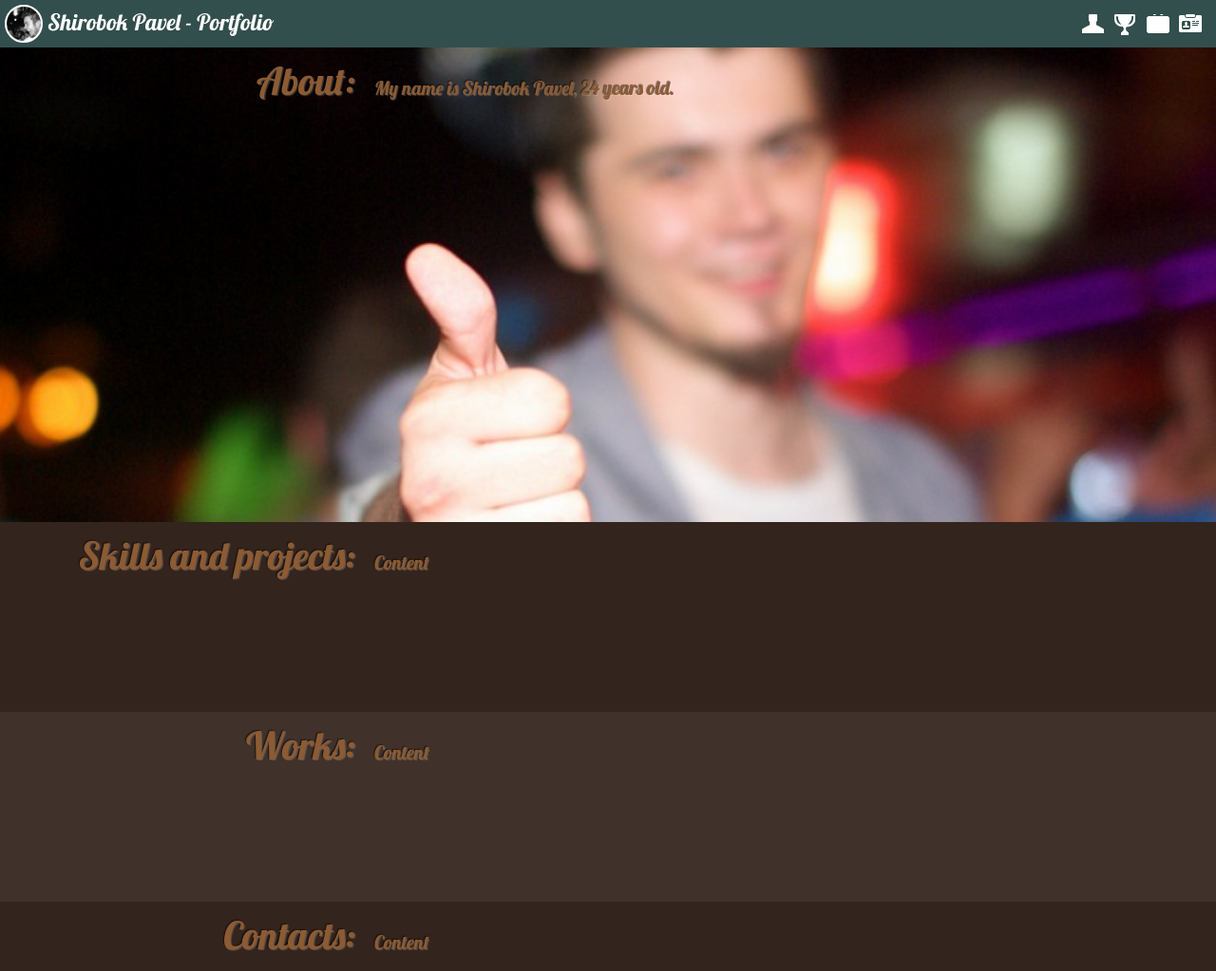
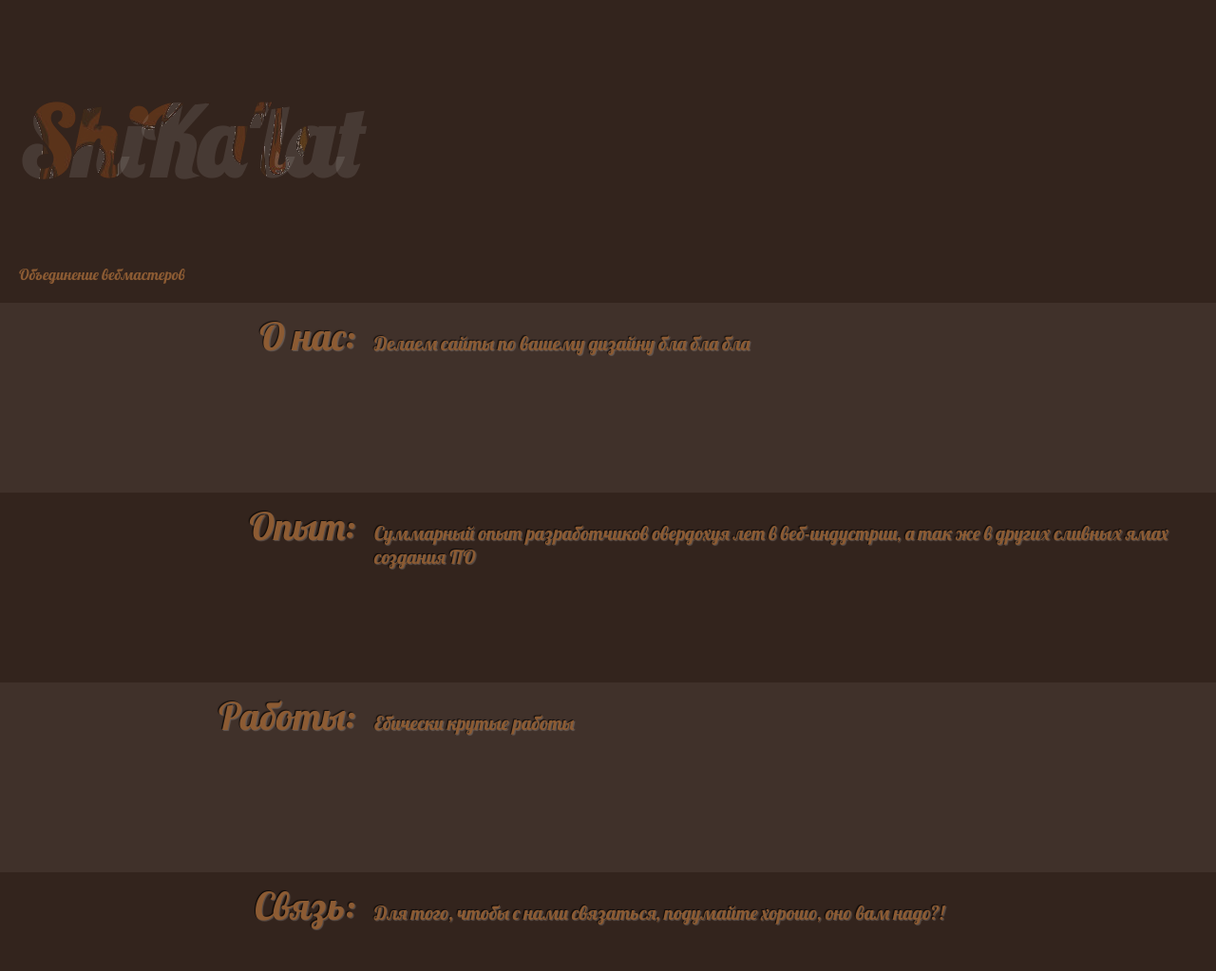
Before and after one commit to pavel-shirobok/weblabs, a plain HTML site: page shikalat/index.html in a window 1280 px wide. Shown: the top 1023 px of the page at 95% size. Drawn offline with Linux system fonts and the light colour scheme.

Commit message:
some choko-shit

```diff
--- a/shikalat/css/portfolio-all.css
+++ b/shikalat/css/portfolio-all.css
@@ -1,26 +1,45 @@
 @media all{
-	.menu{
-		position: fixed;
-		background: #324F4D;
-	}
-
-	.content-block{
+	.content-block, .site-header{
 		display: inline-table;
 		width: 100%;
 		min-height: 200px;
 	}
 
-	div[class^='content-']:nth-of-type(odd){background: #33241D;}
-	div[class^='content-']:nth-of-type(even){background: #40312A;}
+	.site-header{
+		background: #33241D;
+		padding: 20px;
+		box-sizing: border-box;
 
-	.about{
-		height: 500px;
 	}
+
+	.studio-name{
+		/*text-shadow:  1.1px 1.1px 1px rgba(255, 255, 255, 0.2),
+					 -1.1px -1.1px 1px rgba(0, 0, 0, 0.7);*/
+		background-image: url(../img/choko.png);
+		-webkit-background-clip: text;
+		color:rgba(255, 255, 255, 0.1);
+
+/*text-shadow: 0px 1px 0.1px rgba(255, 255, 255, 0.1);
+background-image: url(../img/choko.png);
+background-color: #8C5B33;
+-webkit-background-clip: text;
+-webkit-background-clip: text;
+color: rgba(255, 255, 255, 0);
+background-position-y: -100px;
+-webkit-transition: all 2s ease;
+background-repeat: no-repeat;*/
+
+	}
+
+
+	.content-block:nth-of-type(odd){background: #33241D;}
+	.content-block:nth-of-type(even){background: #40312A;}
 
 	.header, .content{
 		padding: 10px;
 		box-sizing: border-box;
-		text-shadow: 1.1px 1.1px 1px rgba(255, 255, 255, 0.2), -1.1px -1.1px 1px rgba(0, 0, 0, 0.5);
+		text-shadow:  1.1px 1.1px 1px rgba(255, 255, 255, 0.2),
+					 -1.1px -1.1px 1px rgba(0, 0, 0, 0.7);
 	}
 
 	.header{
@@ -31,69 +50,4 @@
 	.content{
 		font-size: 20px;
 	}
-
-	.avatar{
-		width: 40px;
-		height: 40px;
-		box-sizing: border-box;
-		border-radius: 40px;
-		background-image: url(../img/avatar.jpg);
-		background-size: cover;
-		border-color: white;
-		border-width: 2px;
-		border-style: solid;
-		margin: 5px;
-		float: left;
-	}
-
-	.site-name{
-		margin-top: 8px;
-		font-size: 24px !important;
-		color: white !important;
-		float: left;
-	}
-
-	.menu-list{
-		display: inline-block;
-		text-align: right;
-		margin-top: 10px;
-		float: right;
-	}
-
-	i[class$='-icon']{
-		display: inline-block;
-		float: left;
-		width: 24px;
-		height: 24px;
-		margin: -2px 3px 0px 0px;
-		background-repeat: no-repeat;
-	}
-
-	.about-icon{ background-image: url(../icons/glyphicons_003_user.png); }
-	.skills-icon{ background-image: url(../icons/glyphicons_074_cup.png); }
-	.works-icon{ background-image: url(../icons/glyphicons_357_suitcase.png); }
-	.contacts-icon{ background-image: url(../icons/glyphicons_352_nameplate.png); }
-
-	.mi{
-		color: #324F4D;
-		white-space: nowrap;
-		text-decoration: none;
-		text-align: center;
-		text-overflow: clip;
-		display: inline-block;
-		float: left;
-		width: 24px;
-		height: 24px;
-		overflow: hidden;
-		-webkit-transition: width 0.3s ease, color 0.2s ease;
-	}
-
-	.mi>i{
-		float: left;
-	}
-
-	.mi:hover{
-		width: 150px;
-		color: white;
-	}
 }
--- a/shikalat/css/portfolio-landscape.css
+++ b/shikalat/css/portfolio-landscape.css
@@ -1,15 +1,4 @@
 @media only screen and (orientation : landscape){
-
-	.menu{
-		width: 100%;
-		height: 50px;
-	}
-
-	.about{
-		background-image: url(../img/portfolio-background.jpg) !important;
-		background-size: cover !important;
-		margin-top: 50px;
-	}
 
 	.header, .content{
 		display: inline-block;
--- a/shikalat/css/portfolio-portrait.css
+++ b/shikalat/css/portfolio-portrait.css
@@ -1,4 +1,4 @@
-@media only screen and (orientation : portrait){
+/*@media only screen and (orientation : portrait){
 		.menu{
 			width: 50px;
 			height: 100%;
@@ -36,4 +36,4 @@
 			margin-bottom: 5px;
 			background-color: #324F4D;
 		}
-	}
+	}*/
--- a/shikalat/index.html
+++ b/shikalat/index.html
@@ -22,35 +22,28 @@
 </head>
 
 <body>
-	<div class='menu'>
-		<div class='avatar'></div>
-		<div class='site-name'>Shirobok Pavel - Portfolio</div>
-		<div class='menu-list'>
-			<a href='#about' class='mi active'><i class='about-icon'></i>About</a>
-			<a href='#skills' class='mi'><i class='skills-icon'></i>Skills and projects</a>
-			<a href='#works' class='mi'><i class='works-icon'></i>Works</a>
-			<a href='#contacts' class='mi'><i class='contacts-icon'></i>Contacts</a>
-		</div>
+	<div class='site-header'>
+		<h1 class='studio-name' style='font-size:100px'>ShiKa'lat </h1>
+		Объединение вебмастеров
+	</div>
+	<div id='about' class='content-block'>
+		<div class='header'>О нас:</div>
+		<div class='content'>Делаем сайты по вашему дизайну бла бла бла</div>
 	</div>
 
-	<div id='about' class='content-block about'>
-		<div class='header'>About:</div>
-		<div class='content'>My name is Shirobok Pavel, 24 years old.</div>
+	<div id='skills' class='content-block'>
+		<div class='header'>Опыт:</div>
+		<div class='content'>Суммарный опыт разработчиков овердохуя лет в веб-индустрии, а так же в других сливных ямах создания ПО</div>
 	</div>
 
-	<div id='skills' class='content-block skills-projects'>
-		<div class='header'>Skills and projects:</div>
-		<div class='content'>Content</div>
+	<div id='works' class='content-block'>
+		<div class='header'>Работы:</div>
+		<div class='content'>Ебически крутые работы</div>
 	</div>
 
-	<div id='works' class='content-block works'>
-		<div class='header'>Works:</div>
-		<div class='content'>Content</div>
-	</div>
-
-	<div id='contacts' class='content-block contacts'>
-		<div class='header'>Contacts:</div>
-		<div class='content'>Content</div>
+	<div id='contacts' class='content-block'>
+		<div class='header'>Связь:</div>
+		<div class='content'>Для того, чтобы с нами связаться, подумайте хорошо, оно вам надо?!</div>
 	</div>
 
 	<!-- Scripts -->
```
Also changed, not shown: shikalat/img/avatar.jpg (deleted), shikalat/img/choko.png (added), shikalat/img/chrome-close-button.png (deleted), shikalat/img/chrome-left-tab.png (deleted), shikalat/img/chrome-right-tab.png (deleted), shikalat/img/chrome-tab.png (deleted), shikalat/img/portfolio-background.jpg (deleted).
